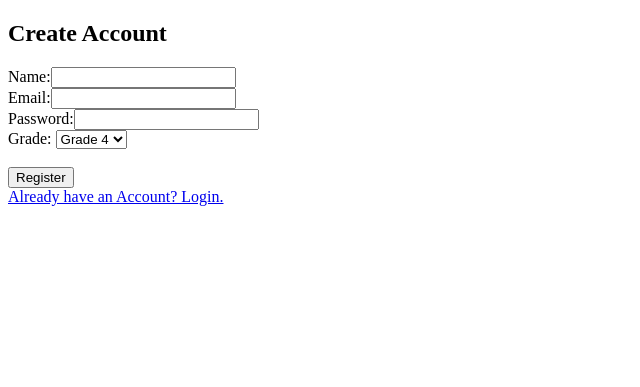
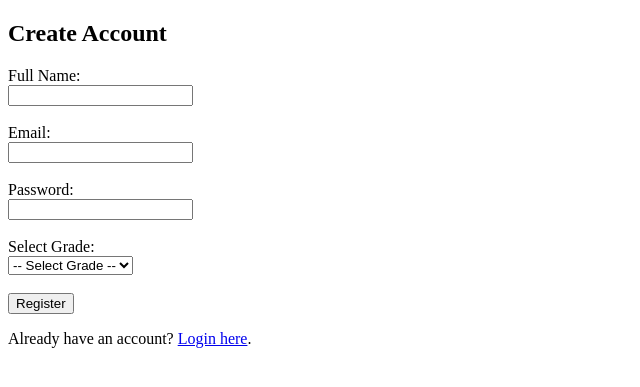
Before and after one commit to Erickpython/EduTrack_LMS, a Flask app: page /register in a window 1280 px wide. Shown: the top 387 px of the page, without its empty margins (0-640 px from the left). Run offline with Flask 3, Linux system fonts and the light colour scheme.

Commit message:
Update register.html

```diff
--- a/templates/register.html
+++ b/templates/register.html
@@ -3,23 +3,56 @@
 <head>
     <meta charset="UTF-8">
     <meta name="viewport" content="width=device-width, initial-scale=1.0">
-    <title>Register</title>
+    <title>Register | EduTrack LMS</title>
 </head>
 <body>
     <h2>Create Account</h2>
+
+    <!-- Flash messages -->
+    {% with messages = get_flashed_messages(with_categories=true) %}
+        {% if messages %}
+            <ul>
+                {% for category, message in messages %}
+                    <li style="color:
+                        {% if category == 'success' %}green
+                        {% elif category == 'danger' %}red
+                        {% elif category == 'warning' %}orange
+                        {% else %}black{% endif %};
+                    ">
+                        {{ message }}
+                    </li>
+                {% endfor %}
+            </ul>
+        {% endif %}
+    {% endwith %}
+
+    <!-- Registration form -->
     <form method="post">
-        <input type="hidden" name="csrf_token" value="{{ csrf_token() }}"/>
-        <label for="name">Name:</label><input type="text" id="name" name="name" required><br>
-        <label for="email">Email:</label><input type="email" id="email" name="email" required><br>
-        <label for="password">Password:</label><input type="password" id="password" name="password" required><br>
-        <label for="grade">Grade:</label>
+        <input type="hidden" name="csrf_token" value="{{ csrf_token() }}">
+
+        <label for="name">Full Name:</label><br>
+        <input type="text" id="name" name="name" required><br><br>
+
+        <label for="email">Email:</label><br>
+        <input type="email" id="email" name="email" required><br><br>
+
+        <label for="password">Password:</label><br>
+        <input type="password" id="password" name="password" required><br><br>
+
+        <label for="grade">Select Grade:</label><br>
         <select id="grade" name="grade" required>
-            <option value="4">Grade 4</option>
-            <option value="5">Grade 5</option>
-            <option value="6">Grade 6</option>
+            <option value="">-- Select Grade --</option>
+            {% for g in grades %}
+                <option value="{{ g.id }}">{{ g.name }}</option>
+            {% endfor %}
         </select><br><br>
+
         <button type="submit">Register</button>
     </form>
-    <a href="{{url_for('login')}}">Already have an Account? Login.</a>
+
+    <p>
+        Already have an account?
+        <a href="{{ url_for('login') }}">Login here</a>.
+    </p>
 </body>
 </html>
```
